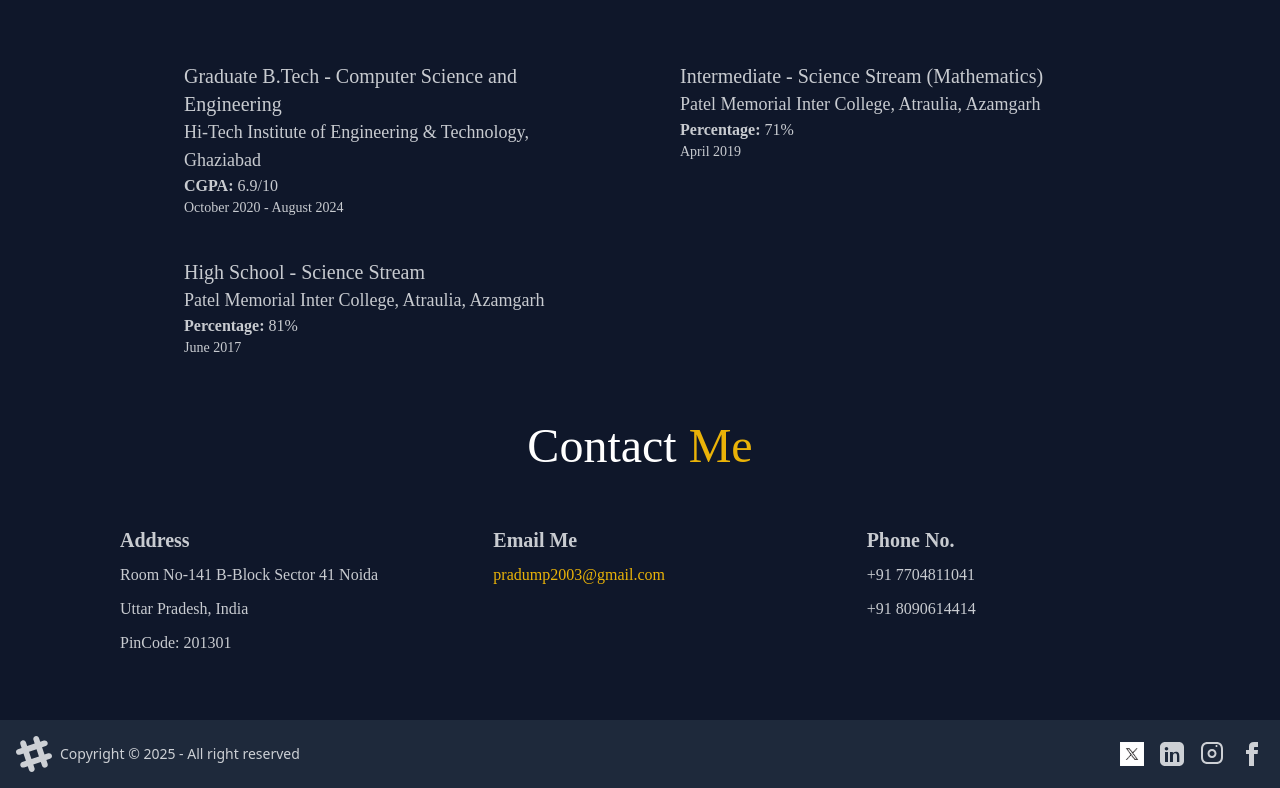
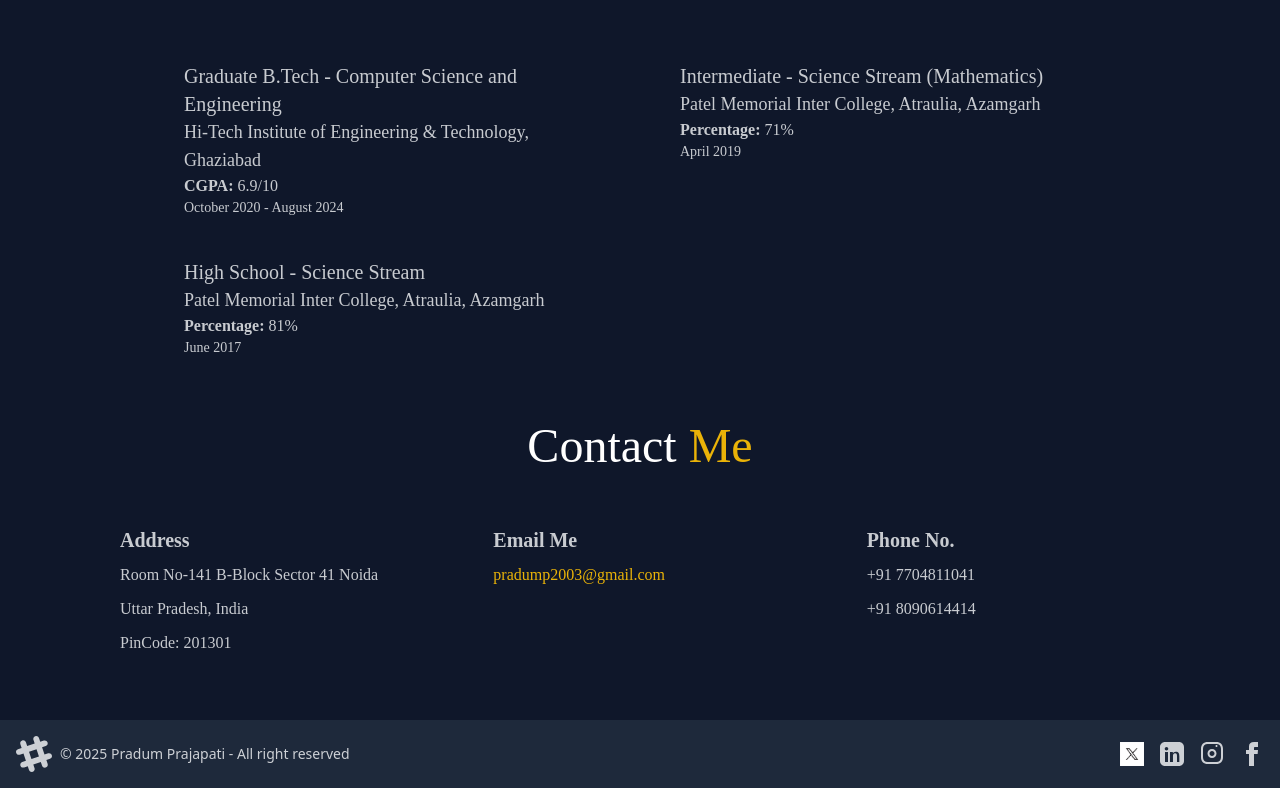
Before and after one commit to Pradump2003/Portfolio, a React (Vite) app: page / in a window 1280 px wide. Shown: the part 4644-5432 px from the top of the page. Built offline with nearby package versions, Linux system fonts and the light colour scheme; a web font is replaced by a local one.

Commit message:
Some Changes in Footer

```diff
--- a/index.html
+++ b/index.html
@@ -5,7 +5,7 @@
     <link rel="icon" type="image/svg+xml" href="/vite.svg" />
     <meta name="viewport" content="width=device-width, initial-scale=1.0" />
     <link href="https://fonts.googleapis.com/css2?family=Castoro&display=swap" rel="stylesheet">
-    <title>Vite + React</title>
+    <title>Pradum Portfolio</title>
   </head>
   <body>
     <div id="root"></div>
--- a/src/components/Footer/Footer.jsx
+++ b/src/components/Footer/Footer.jsx
@@ -16,7 +16,7 @@ export default function Footer() {
         >
           <path d="M22.672 15.226l-2.432.811.841 2.515c.33 1.019-.209 2.127-1.23 2.456-1.15.325-2.148-.321-2.463-1.226l-.84-2.518-5.013 1.677.84 2.517c.391 1.203-.434 2.542-1.831 2.542-.88 0-1.601-.564-1.86-1.314l-.842-2.516-2.431.809c-1.135.328-2.145-.317-2.463-1.229-.329-1.018.211-2.127 1.231-2.456l2.432-.809-1.621-4.823-2.432.808c-1.355.384-2.558-.59-2.558-1.839 0-.817.509-1.582 1.327-1.846l2.433-.809-.842-2.515c-.33-1.02.211-2.129 1.232-2.458 1.02-.329 2.13.209 2.461 1.229l.842 2.515 5.011-1.677-.839-2.517c-.403-1.238.484-2.553 1.843-2.553.819 0 1.585.509 1.85 1.326l.841 2.517 2.431-.81c1.02-.33 2.131.211 2.461 1.229.332 1.018-.21 2.126-1.23 2.456l-2.433.809 1.622 4.823 2.433-.809c1.242-.401 2.557.484 2.557 1.838 0 .819-.51 1.583-1.328 1.847m-8.992-6.428l-5.01 1.675 1.619 4.828 5.011-1.674-1.62-4.829z"></path>
         </svg>
-        <p>Copyright © {new Date().getFullYear()} - All right reserved</p>
+        <p>© {new Date().getFullYear()} Pradum Prajapati - All right reserved</p>
       </aside>
       <nav className="grid-flow-col gap-4 md:place-self-center md:justify-self-end">
         <a href="https://x.com/pradump2003" target="_blank" rel="noreferrer">
```
